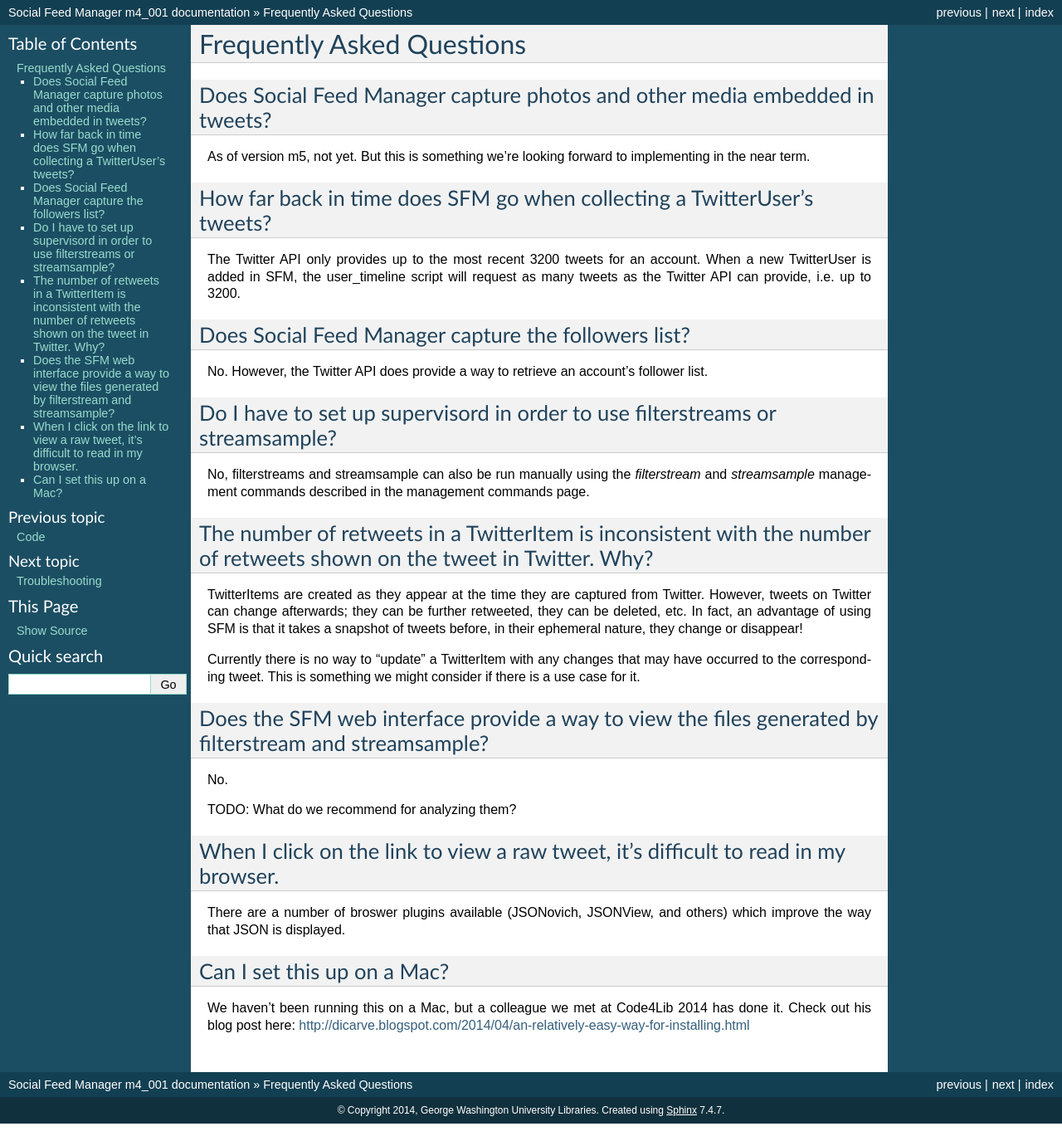
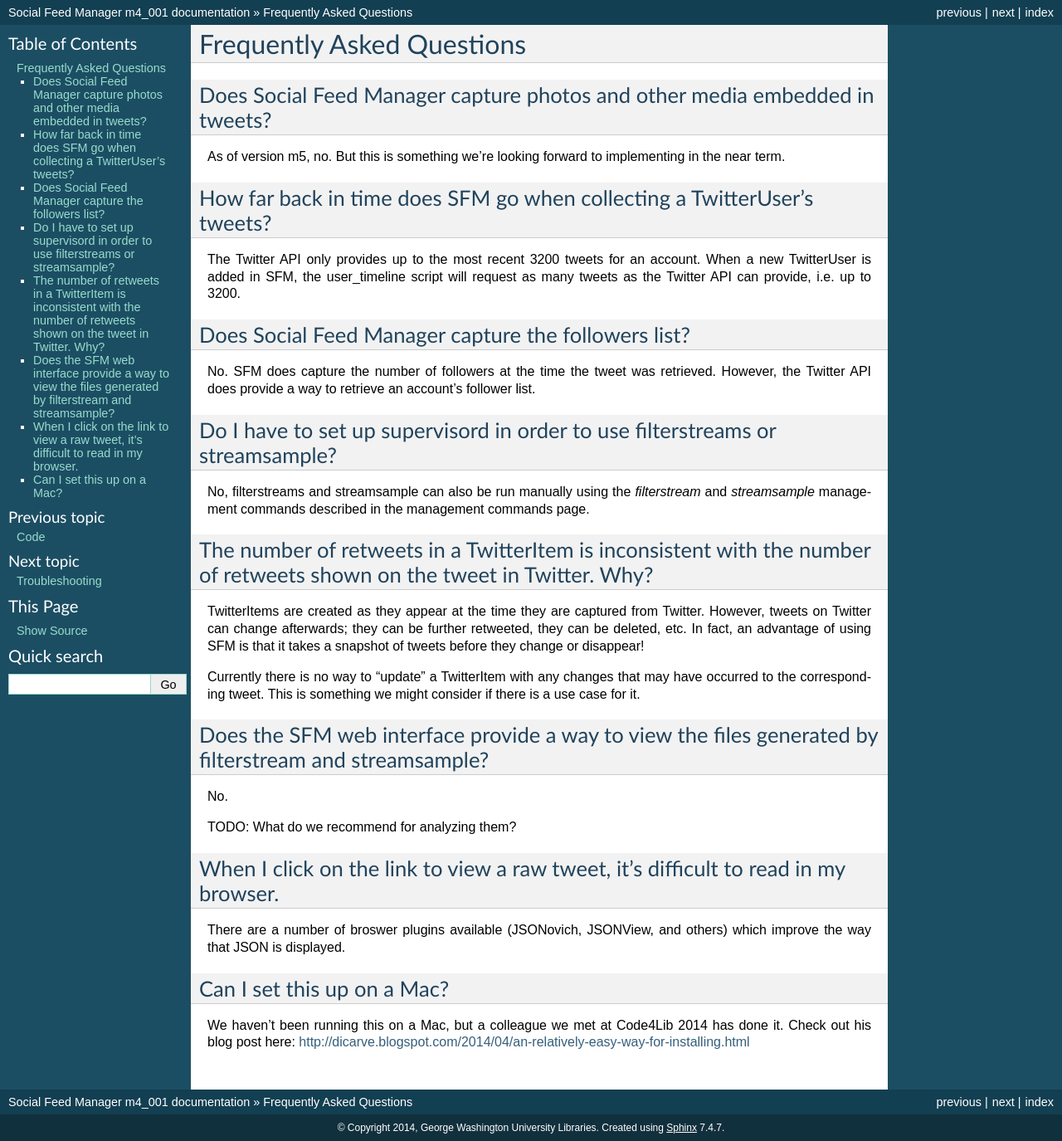
Before and after one commit to gwu-libraries/social-feed-manager, a Sphinx documentation site: the page built from docs/faq.rst, in a window 1280 px wide. Shown: the whole page at 83% size. Built offline with Sphinx 7.4.7, drawn with Linux system fonts in a browser that asks for light colours; before the commit the page ends 1354 px from its top, so only the background shows below that.

Commit message:
Update faq.rst
minor editing

```diff
--- a/docs/faq.rst
+++ b/docs/faq.rst
@@ -6,7 +6,7 @@
 Does Social Feed Manager capture photos and other media embedded in tweets?
 ---------------------------------------------------------------------------
 
-As of version m5, not yet.  But this is something we're looking forward
+As of version m5, no.  But this is something we're looking forward
 to implementing in the near term.
 
 
@@ -21,7 +21,7 @@
 Does Social Feed Manager capture the followers list?
 ----------------------------------------------------
 
-No.  However, the Twitter API does provide a way to retrieve an account's
+No. SFM does capture the number of followers at the time the tweet was retrieved. However, the Twitter API does provide a way to retrieve an account's
 follower list.
 
 
@@ -39,8 +39,7 @@
 TwitterItems are created as they appear at the time they are captured
 from Twitter.  However, tweets on Twitter can change afterwards; they
 can be further retweeted, they can be deleted, etc.  In fact, an advantage
-of using SFM is that it takes a snapshot of tweets before, in their
-ephemeral nature, they change or disappear!
+of using SFM is that it takes a snapshot of tweets before they change or disappear!
 
 Currently there is no way to "update" a TwitterItem with any changes that
 may have occurred to the corresponding tweet.  This is something we might
```
